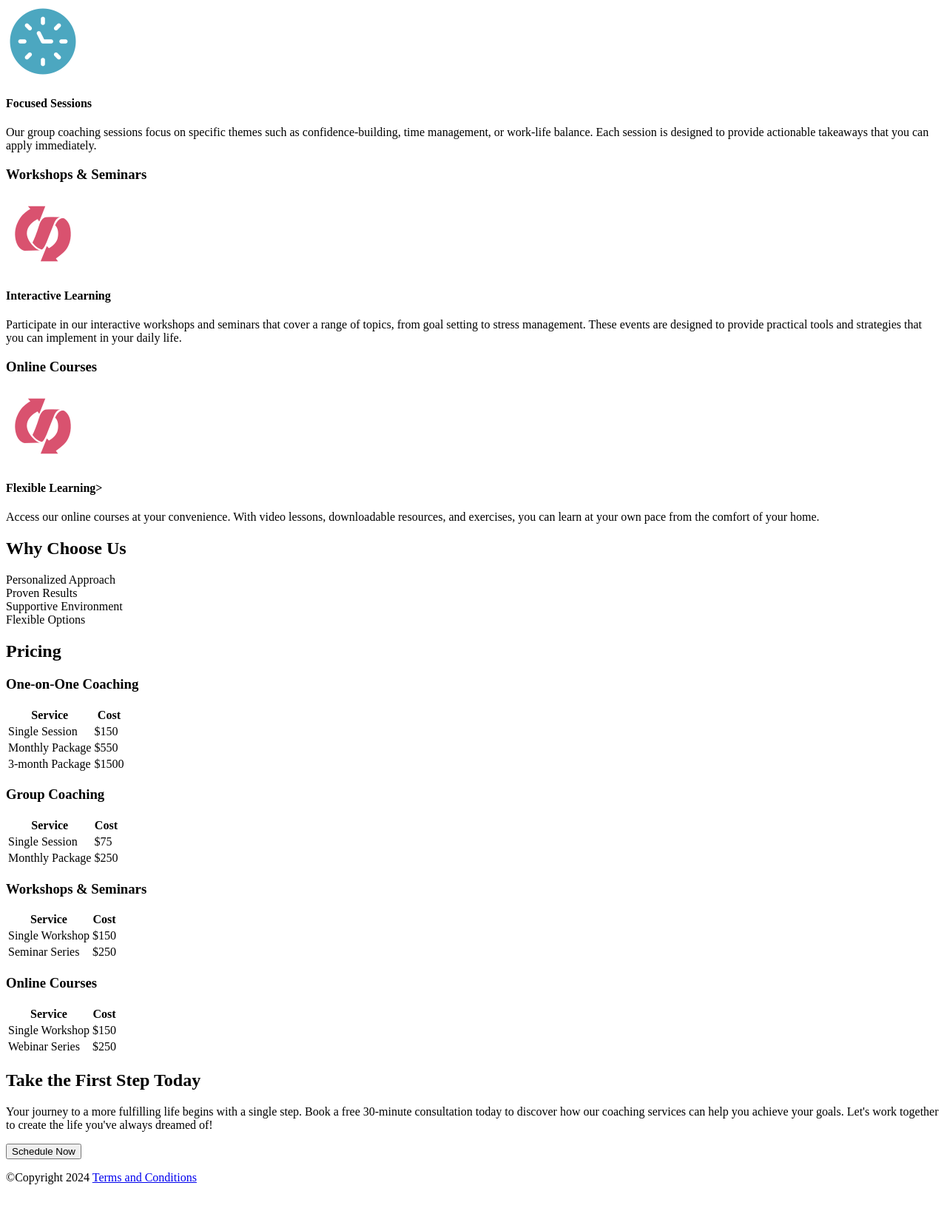
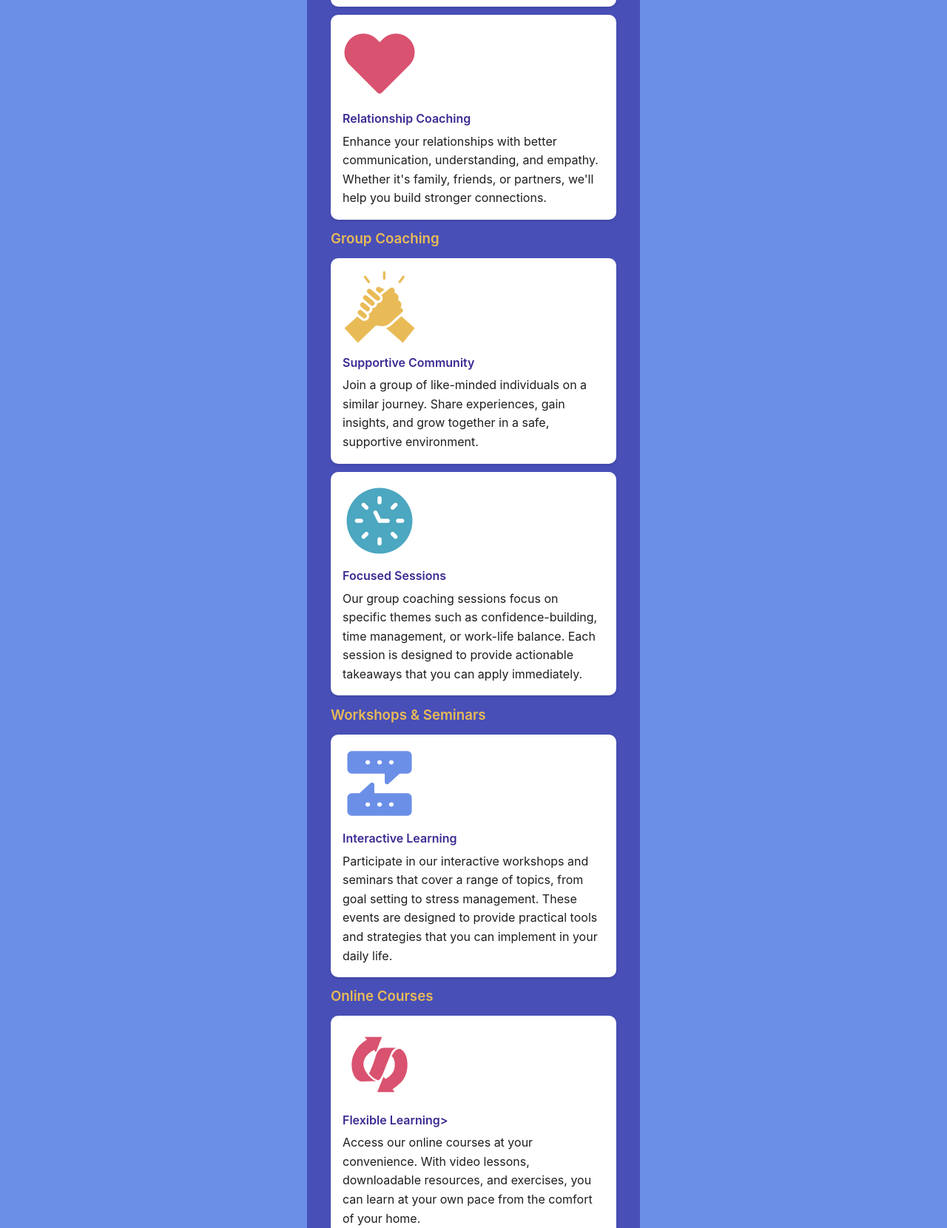
Before and after one commit to carolinacbrown/path-to-success, a plain HTML site: page index.html in a window 1280 px wide. Shown: the part 1140-2800 px from the top of the page at 74% size. Before the commit the page ends 2757 px from the top, so only its background shows below. Drawn offline with Linux system fonts and the light colour scheme.

Commit message:
Final Changes
Changing the copyrighter container, adjusting alignment and changing wrong images.

```diff
--- a/index.html
+++ b/index.html
@@ -2,12 +2,13 @@
 <html lang="en">
 <head>
     <meta charset="UTF-8">
-    <meta name="viewport" content="width=device-width, initial-scale=1.0">
+    <meta name="viewport" content="width=450">
     <title>Carolina Brown - Path to Success</title>
-    <link rel=""stylesheet" href="styles.css">
+    <link rel="stylesheet" href="styles.css">
 </head>
 
 <body>
+    <div class="container">
     <header>
         <h1>Path to Success</h1>
         <p>Unlock your full potential with personalized coaching</p>
@@ -62,7 +63,7 @@
         <h3>Workshops & Seminars</h3>
 
         <div class="service">
-            <img src="flexible-learning.png" alt="lavender icon of text conversation">
+            <img src="interactive-learning.png" alt="lavender icon of text conversation">
             <h4>Interactive Learning</h4>
             <p>Participate in our interactive workshops and seminars that cover a range of topics, from goal setting to stress management. These events are designed to provide practical tools and strategies that you can implement in your daily life.</p>
         </div>
@@ -80,10 +81,10 @@
     <div class="why-choose">
         <h2>Why Choose Us</h2>
         <div class="grid">
-            <div>Personalized Approach</div>
-            <div>Proven Results</div>
-            <div>Supportive Environment</div>
-            <div>Flexible Options</div>
+            <div id="teal">Personalized Approach</div>
+            <div id="lavender">Proven Results</div>
+            <div id="yellow">Supportive Environment</div>
+            <div id="white">Flexible Options</div>
         </div>
     </div>
 
@@ -166,16 +167,16 @@
         </table>
     </div>
 
-    <section>
+    <footer>
         <h2>Take the First Step Today</h2>
         <p>Your journey to a more fulfilling life begins with a single step. Book a free 30-minute consultation today to discover how our coaching services can help you achieve your goals. Let's work together to create the life you've always dreamed of!</p>
         <button>Schedule Now</button>
-    </section>
-
-    <footer>
-        <p>&copy;Copyright 2024 <a href="#" alt="terms and conditions">Terms and Conditions</a></p>
     </footer>
 
+    <div class="copyright">
+        <p>&copy;Copyright 2024 <a href="#" alt="terms and conditions">Terms and Conditions</a></p>
+    </div>
+     </div>
 </body>
 
 </html>
--- a/styles.css
+++ b/styles.css
@@ -1,2 +1,243 @@
 /* CSS BY Carolina Brown *
-/* @import
+/* @import url('https://fonts.googleapis.com/css2?family=Inter:ital,opsz,wght@0,14..32,100..900;1,14..32,100..900&family=Kavoon&display=swap'); */
+/* CSS RESET */
+* {
+  margin: 0;
+  padding: 0;
+  box-sizing: border-box;
+}
+
+/* ROOT VARIABLES */
+:root {
+  --teal: #4CA7C0;
+  --lavender: #6b8fe7;
+  --purple: #484fb7;
+  --yellow:#e9bb57;
+  --pink: #d9526f;
+  --dark-grey: #1e1e1e;
+  --white: #ffffff;
+  --font-main: 'Inter', sans-serif;
+  --font-header: 'Kavoon', cursive;
+  --max-width: 450px;
+}
+
+/* GLOBAL STYLES (mobile first/small) */
+
+body {
+    font-family: var(--font-main);
+    margin: 0;
+    background-color: var(--lavender);
+    color: var(--white);
+    line-height: 1.6;
+}
+
+h1, h2 {
+    font-family: var(--font-header);
+}
+
+header {
+    background-color: var(--purple);
+    text-align: center;
+    padding: 1.5em 1em;
+}
+
+header h1 {
+  margin: 0;
+  font-size: 1.8em;
+}
+
+header p {
+  margin: 0.3em 0 0;
+  font-size: 0.9em;
+}
+
+/* Main nav styles */
+
+nav {
+  background-color: var(--yellow);
+  text-align: center;
+  padding: 1em 0;
+}
+
+nav h2 {
+  margin: 0 0 0.5em;
+  font-size: 1.2em;
+  color: var(--dark-grey);
+}
+
+nav a {
+  display: block;
+  background-color: var(--white);
+  color: var(--purple);
+  font-weight: 600;
+  text-decoration: none;
+  margin: 0.4em auto;
+  width: 80%;
+  padding: 0.7em;
+  border-radius: 5px;
+}
+
+/* Services tiles section */
+
+section {
+  margin: 1em;
+  border-radius: 10px;
+  padding: 1em;
+}
+
+section h2 {
+  color: var(--white);
+  margin-bottom: 0.3em;
+  text-align: left;
+}
+
+section h3 {
+  color: var(--yellow);
+  margin-top: 0.5em;
+  font-weight: 600;
+}
+
+.service {
+  background-color: white;
+  border-radius: 10px;
+  padding: 1em;
+  margin: 0.7em 0;
+  box-shadow: 0 2px 4px rgba(0,0,0,0.1);
+}
+
+.service h4 {
+  margin: 0.3em 0;
+  color: #3a2a92;
+  font-weight: 600;
+}
+
+.service p {
+  color: var(--dark-grey);
+}
+
+/* Why choose us section styles */
+
+.why-choose {
+  background-color: var(--pink);
+  padding: 1em;
+  text-align: left;
+}
+
+.why-choose h2 {
+  color: var(--white);
+}
+
+.grid {
+  display: grid;
+  grid-template-columns: repeat(2, 1fr);
+  gap: 0.6em;
+  margin-top: 1em;
+}
+
+.grid div {
+  color: var(--dark-grey);
+  padding: 2em;
+  border-radius: 12px;
+  font-weight: 600;
+}
+
+/* Why choose us containers individual colors */
+
+#teal {
+    background-color: var(--teal);
+}
+
+#lavender {
+    background-color: var(--lavender);
+}
+
+#yellow {
+    background-color: var(--yellow);
+}
+
+#white {
+    background-color: var(--white);
+}
+
+/* Pricing tables styles */
+
+.price {
+  background-color: var(--purple);
+  color: var(--yellow);
+  padding: 1em;
+}
+
+.price h2 {
+  color: var(--white);
+  text-align: left;
+}
+
+table {
+  width: 100%;
+  border-collapse: collapse;
+  margin-top: 1em;
+}
+
+th, td {
+  border: 2px solid var(--yellow);
+  padding: 0.6em;
+  text-align: center;
+  background-color: var(--white);
+  color: var(--dark-grey);
+  font-size: 0.95em;
+}
+
+th {
+  background-color: #f6c344;
+  color: #3a2a92;
+}
+
+/* Footer styles */
+
+footer {
+  background-color: var(--pink);
+  color: var(--white);
+  text-align: left;
+  padding: 1.5em 1em;
+  margin-top: 1.5em;
+}
+
+footer h2 {
+  font-family: 'Kavoon', cursive;
+}
+
+footer button {
+  background-color: var(--white);
+  color: var(--dark-grey);
+  border: none;
+  border-radius: 12px;
+  padding: 2em 1.2em;
+  font-weight: 600;
+  cursor: pointer;
+  margin-top: 0.8em;
+  width: 90%;
+  box-shadow: 0 6px 10px var(--dark-grey);
+}
+
+
+/* COPYRIGHT */
+
+.copyright {
+  background-color: var(--purple);
+  color: var(--white);
+  font-size: 0.8em;
+  text-align: center;
+  padding: 2em;
+}
+
+.copyright a {
+  color: var(--white);
+  text-decoration: underline;
+}
+
+.container {
+    width: 100%;
+    max-width: 450px;
+    margin: 0 auto;
+    background-color: var(--purple);
+}
```
